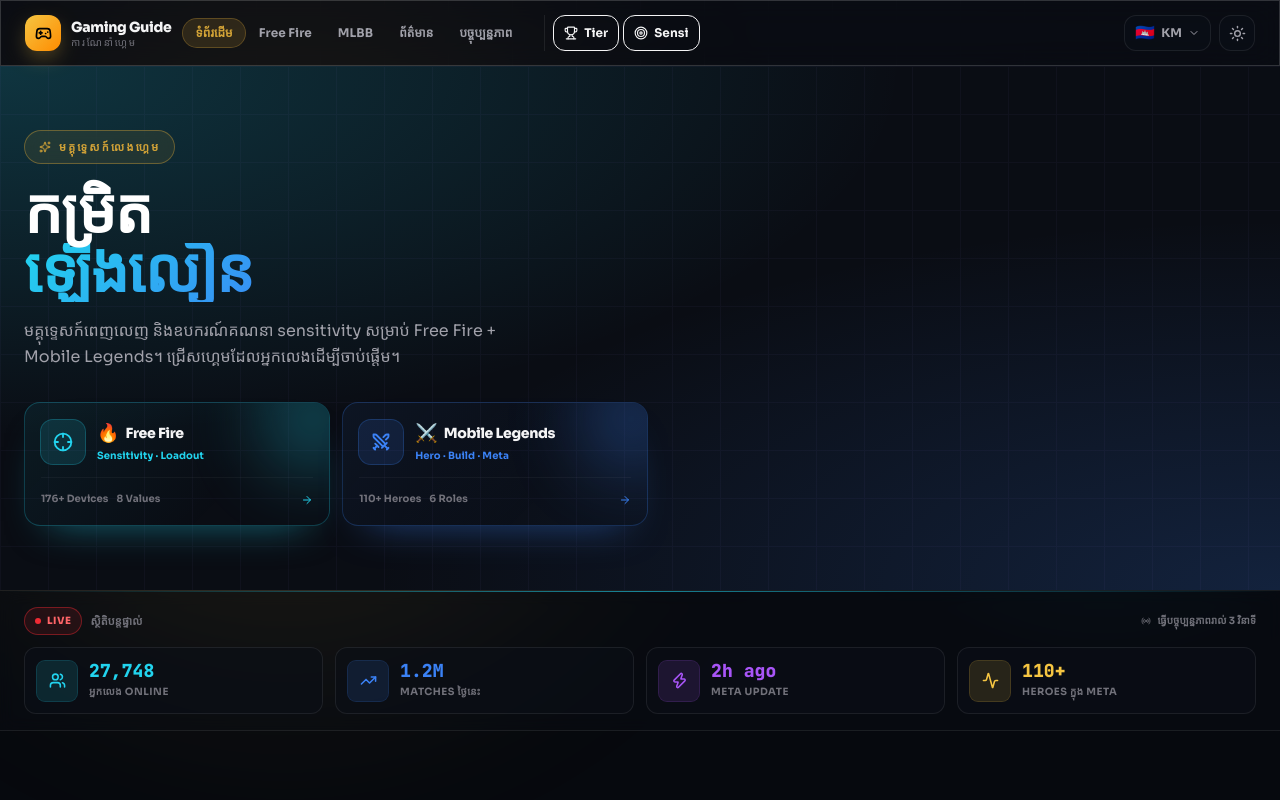
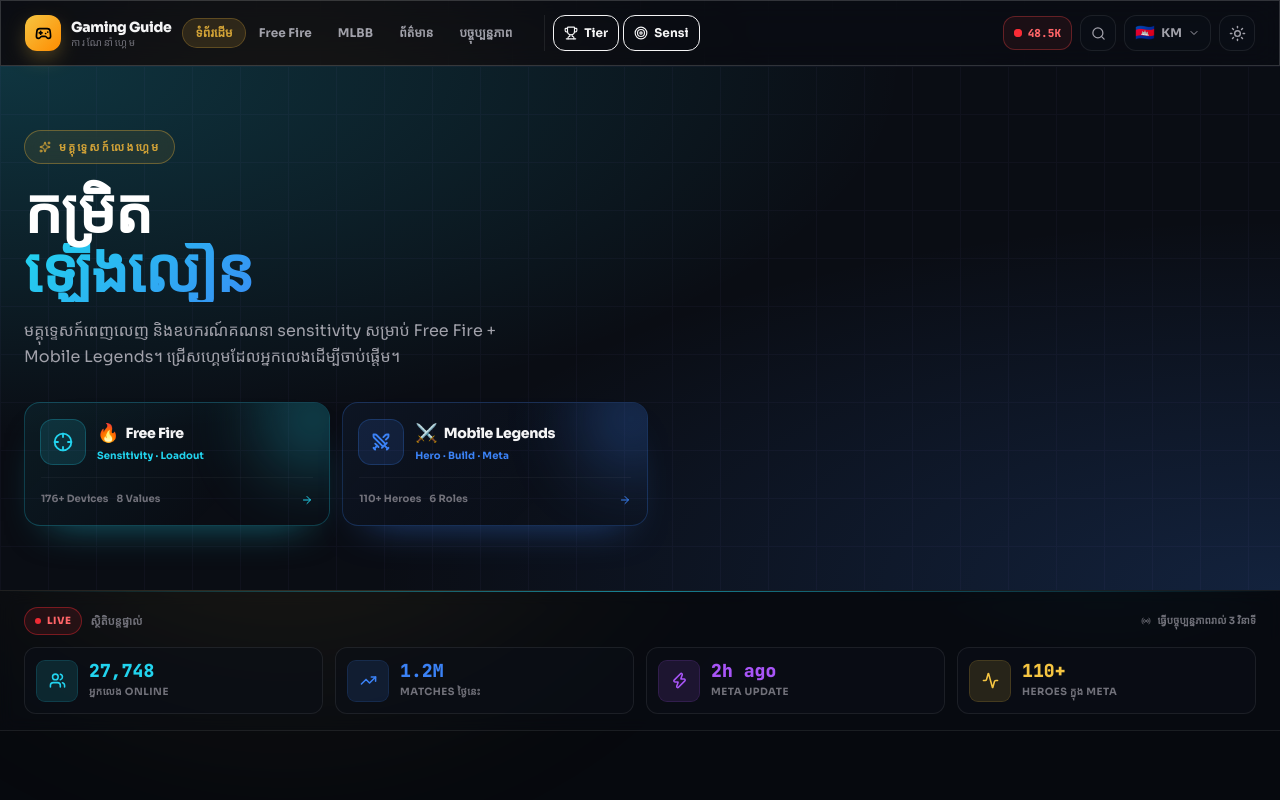
Before and after one commit to CyberNovaX01/CyberNovaX, a Next.js app: page / in a window 1280 px wide. Shown: the top 800 px of the page. Built offline with nearby package versions, Linux system fonts and the light colour scheme; a web font is replaced by a local one.

Commit message:
Add search modal, live counter to header, all tests passing

```diff
--- a/src/components/Header.tsx
+++ b/src/components/Header.tsx
@@ -1,10 +1,12 @@
 "use client";
 import Link from "next/link";
 import { usePathname } from "next/navigation";
-import { Gamepad2, Trophy, Target } from "lucide-react";
+import { Gamepad2, Trophy, Target, Search } from "lucide-react";
 import { useState, useEffect } from "react";
 import { LanguageSwitch } from "./LanguageSwitch";
 import { ThemeToggle } from "./ThemeToggle";
+import { SearchModal } from "./SearchModal";
+import { LiveCounter } from "./LiveCounter";
 import { useT } from "@/lib/i18n";
 
 type GameBadge = { slug: string; name: string; lastUpdated: string | null };
@@ -13,7 +15,6 @@
   {
     href: "/mlbb/tier",
     icon: Trophy,
-    labelKm: "Tier",
     labelEn: "Tier",
     tooltip: "Tier List",
     color: "#f5c542",
@@ -21,7 +22,6 @@
   {
     href: "/ff/sensitivity",
     icon: Target,
-    labelKm: "Sensi",
     labelEn: "Sensi",
     tooltip: "Sensitivity",
     color: "#22d3ee",
@@ -40,6 +40,7 @@
   const t = useT();
   const pathname = usePathname();
   const [open, setOpen] = useState(false);
+  const [searchOpen, setSearchOpen] = useState(false);
   const [scrolled, setScrolled] = useState(false);
   void games;
   void logoUrl;
@@ -55,6 +56,17 @@
     setOpen(false);
   }, [pathname]);
 
+  useEffect(() => {
+    const onKey = (e: KeyboardEvent) => {
+      if ((e.metaKey || e.ctrlKey) && e.key.toLowerCase() === "k") {
+        e.preventDefault();
+        setSearchOpen(true);
+      }
+    };
+    window.addEventListener("keydown", onKey);
+    return () => window.removeEventListener("keydown", onKey);
+  }, []);
+
   const nav = [
     { href: "/", label: t("nav.home") },
     { href: "/ff-hub", label: "Free Fire" },
@@ -64,6 +76,7 @@
   ];
 
   return (
+    <>
       <header className="sticky top-0 z-40 border-b border-line glass transition-all duration-300">
         <div
           className={
@@ -71,7 +84,6 @@
             (scrolled ? "h-12" : "h-16")
           }
         >
-        {/* LOGO */}
           <Link href="/" className="group flex shrink-0 items-center gap-2 sm:gap-2.5">
             <span
               className="grid h-9 w-9 place-items-center rounded-xl text-black shadow-lg transition-transform duration-300 group-hover:scale-110 group-hover:rotate-12"
@@ -95,7 +107,6 @@
             </div>
           </Link>
 
-        {/* NAV — Desktop only (lg+) */}
           <nav className="hidden items-center gap-0.5 lg:flex">
             {nav.map((n) => {
               const active =
@@ -120,7 +131,6 @@
             })}
           </nav>
 
-        {/* QUICK ACTIONS — icon + text បង្ហាញទាំង mobile + desktop */}
           <div className="flex items-center gap-1 lg:ml-2 lg:border-l lg:border-line lg:pl-2">
             {QUICK_ACTIONS.map((q) => {
               const Icon = q.icon;
@@ -143,31 +153,26 @@
                     size={14}
                     className="transition-transform group-hover:scale-125 group-hover:rotate-12"
                   />
-                {/* SHOW TEXT always on all screens */}
                   <span className="inline">{q.labelEn}</span>
-
-                {/* hover glow */}
-                <span
-                  className="pointer-events-none absolute inset-0 rounded-xl opacity-0 transition-opacity duration-300 group-hover:opacity-100"
-                  style={{
-                    background:
-                      "radial-gradient(circle at center, " +
-                      q.color +
-                      "20 0%, transparent 70%)",
-                    boxShadow: "0 0 20px -4px " + q.color + "80",
-                  }}
-                />
                 </Link>
               );
             })}
           </div>
 
-        {/* RIGHT — Actions */}
           <div className="ml-auto flex items-center gap-1.5 sm:gap-2">
+            <LiveCounter />
+
+            <button
+              onClick={() => setSearchOpen(true)}
+              aria-label="Search"
+              className="group grid h-9 w-9 place-items-center rounded-xl border border-line bg-surface/60 text-muted transition-all hover:border-gold/40 hover:text-gold hover:shadow-[0_0_20px_-4px_rgba(245,197,66,0.6)]"
+            >
+              <Search size={15} className="transition-transform group-hover:scale-110" />
+            </button>
+
             <LanguageSwitch />
             <ThemeToggle />
 
-          {/* MENU MORPH */}
             <button
               onClick={() => setOpen(!open)}
               aria-label="Menu"
@@ -200,7 +205,6 @@
           </div>
         </div>
 
-      {/* MOBILE MENU */}
         <nav
           className="overflow-hidden border-t border-line glass transition-all duration-300 lg:hidden"
           style={{
@@ -229,7 +233,6 @@
               );
             })}
 
-          {/* Quick Actions in Mobile Menu */}
             <div className="mt-2 grid grid-cols-2 gap-2 border-t border-line pt-3">
               {QUICK_ACTIONS.map((q) => {
                 const Icon = q.icon;
@@ -254,7 +257,6 @@
           </div>
         </nav>
 
-      {/* KEYFRAMES */}
         <style>{`
           @keyframes logoPulse {
             0%, 100% { box-shadow: 0 8px 24px -8px rgba(245,197,66,0.7); }
@@ -262,5 +264,8 @@
           }
         `}</style>
       </header>
+
+      <SearchModal open={searchOpen} onClose={() => setSearchOpen(false)} />
+    </>
   );
 }
--- /dev/null
+++ b/src/components/LiveCounter.tsx
@@ -0,0 +1,41 @@
+"use client";
+import { useEffect, useState } from "react";
+import { useLang } from "@/lib/i18n";
+
+export function LiveCounter() {
+  const { lang } = useLang();
+  const km = lang === "km";
+  const [count, setCount] = useState(48290);
+
+  useEffect(() => {
+    const id = setInterval(() => {
+      setCount((c) => {
+        const delta = Math.floor(Math.random() * 240) - 100;
+        return Math.max(40000, Math.min(60000, c + delta));
+      });
+    }, 3000);
+    return () => clearInterval(id);
+  }, []);
+
+  const display =
+    count >= 1000 ? (count / 1000).toFixed(1) + "K" : String(count);
+
+  return (
+    <div
+      className="hidden items-center gap-1.5 rounded-xl border px-2.5 py-1.5 md:flex"
+      style={{
+        borderColor: "rgba(239,68,68,0.35)",
+        background: "rgba(239,68,68,0.08)",
+      }}
+      title={km ? "អ្នកលេង Online" : "Players Online"}
+    >
+      <span className="relative flex h-2 w-2">
+        <span className="absolute inline-flex h-full w-full animate-ping rounded-full bg-red-500 opacity-75" />
+        <span className="relative inline-flex h-2 w-2 rounded-full bg-red-500" />
+      </span>
+      <span className="font-mono text-[11px] font-black text-red-400">
+        {display}
+      </span>
+    </div>
+  );
+}
```
Lines whose indentation alone changed are shown as unchanged.
